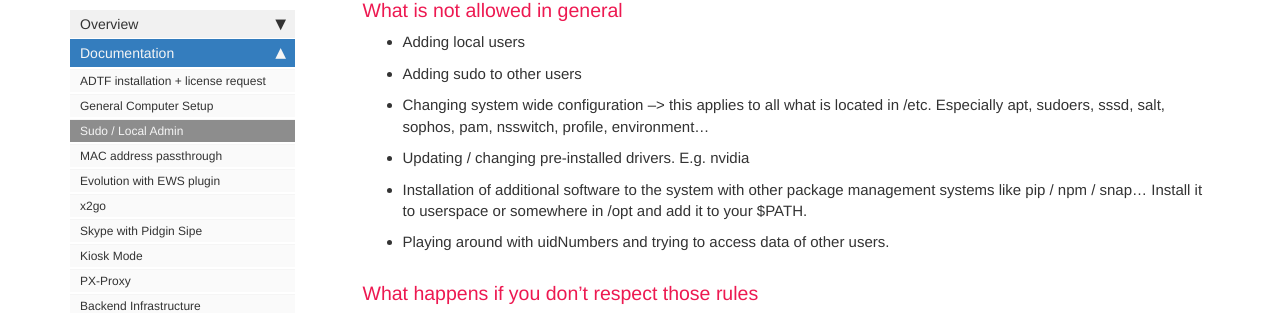
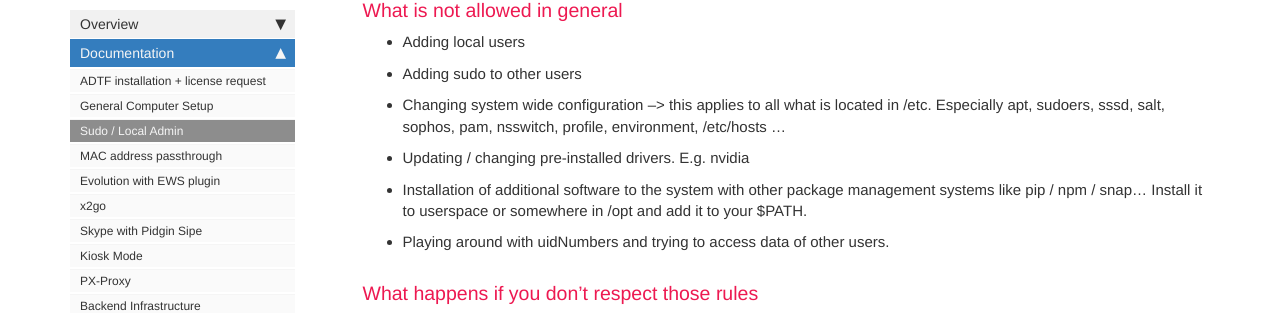
Before and after one commit to RajputPawan/Prometheus, a Jekyll site: the page built from pages/docs/local_admin_rights.md, in a window 1280 px wide and 900 px high, scrolled down 1028 px. Shown: the part 164-477 px from the top of the window. Built offline with Jekyll 4.4.1, drawn with Linux system fonts in a browser that asks for light colours; comment, search, counter and statistics services are not loaded.

Commit message:
Update local_admin_rights.md (#52)

```diff
--- a/pages/docs/local_admin_rights.md
+++ b/pages/docs/local_admin_rights.md
@@ -45,7 +45,7 @@ Local admins need to be carefull what they do on their system.
 
 * Adding local users
 * Adding sudo to other users
-* Changing system wide configuration --> this applies to all what is located in /etc. Especially apt, sudoers, sssd, salt, sophos, pam, nsswitch, profile, environment...
+* Changing system wide configuration --> this applies to all what is located in /etc. Especially apt, sudoers, sssd, salt, sophos, pam, nsswitch, profile, environment, /etc/hosts ...
 * Updating / changing pre-installed drivers. E.g. nvidia
 * Installation of additional software to the system with other package management systems like pip / npm / snap... Install it to userspace or somewhere in /opt and add it to your $PATH.
 * Playing around with uidNumbers and trying to access data of other users.
```
